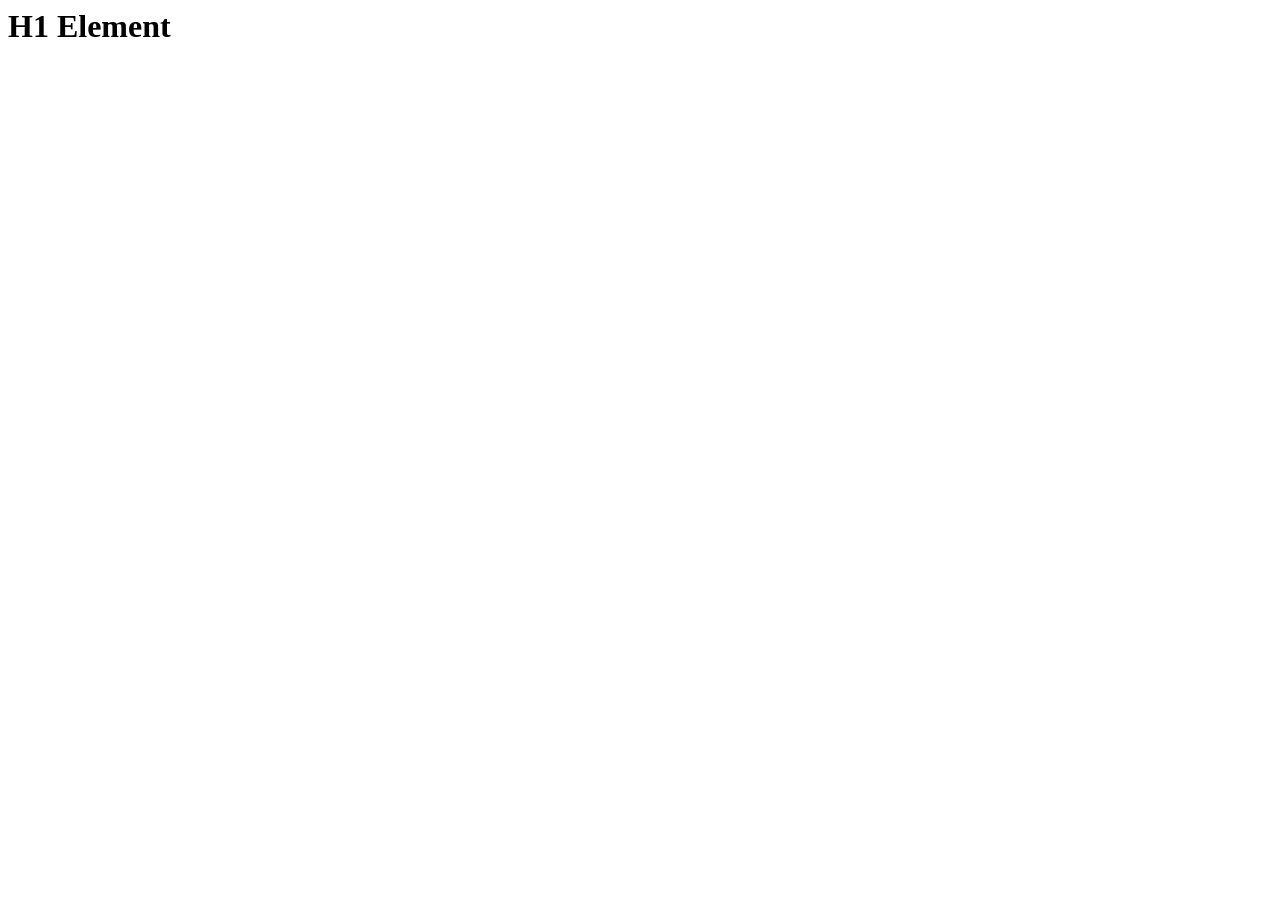
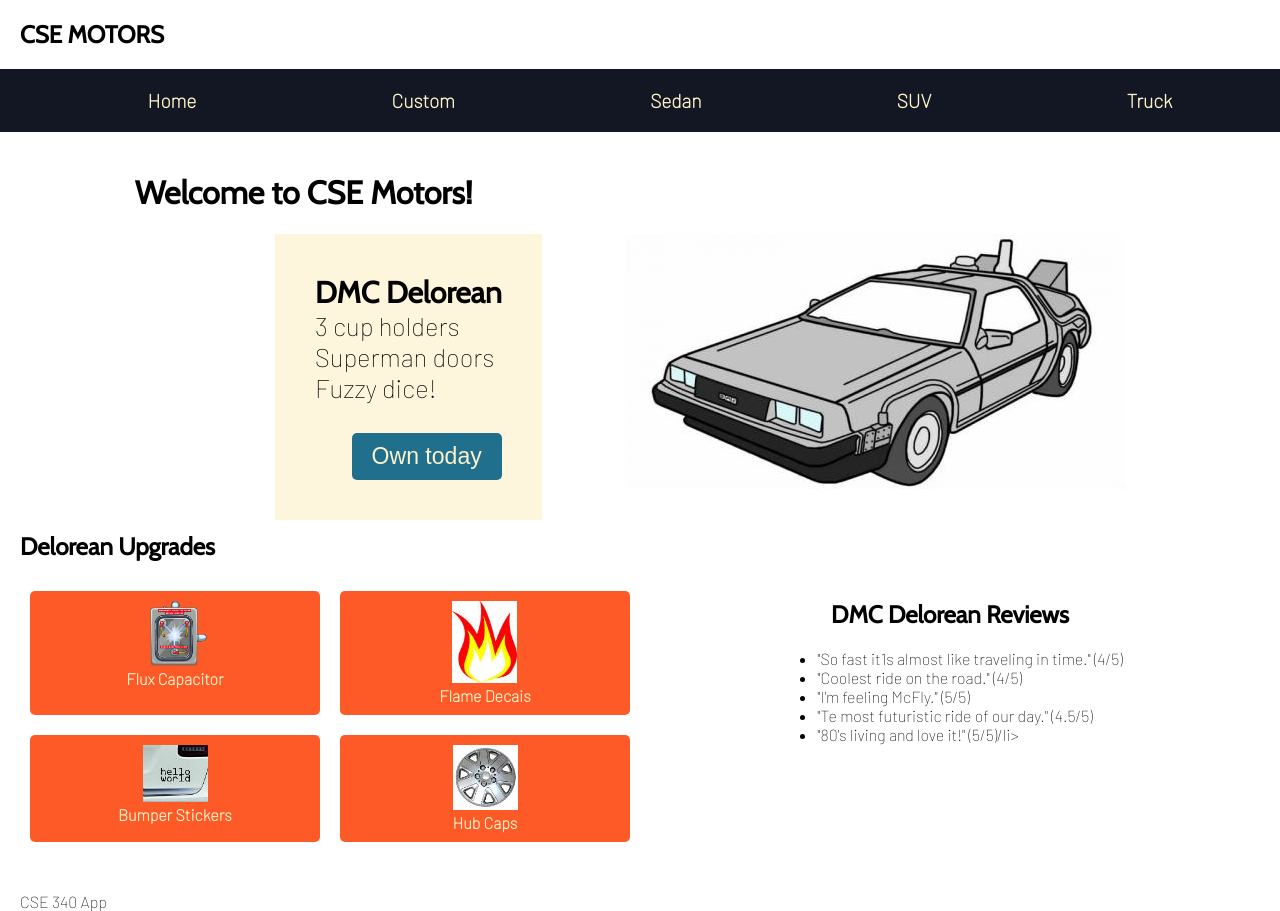
Before and after one commit to Kraken-369/340-starter, a Node server app: page / in a window 1280 px wide. Before the commit the page is almost empty. Before the commit the page ends 37 px from the top, so only its background shows below. Run offline with Node 20, Linux system fonts and the light colour scheme; some libraries are stand-ins or nearby versions.

Commit message:
Create home page layout

```diff
--- /dev/null
+++ b/public/css/footer.css
@@ -0,0 +1,3 @@
+footer {
+  padding-top: 40px;
+}
--- /dev/null
+++ b/public/css/header.css
@@ -0,0 +1,53 @@
+nav {
+  background-color: var(--gray-dark);
+  color: var(--white);
+  padding: 20px 0;
+  text-align: start;
+}
+
+nav > .container {
+  align-items: center;
+  display: flex;
+  justify-content: space-between;
+}
+
+.nav-bar {
+  width: 100%;
+}
+
+.nav-bar > ul {
+  align-items: center;
+  display: flex;
+  justify-content: space-around;
+  list-style-type: none;
+  margin: 0;
+}
+
+.nav-bar > ul > li {
+  display: inline;
+  margin: 0 10px;
+}
+
+.nav-bar > ul > li:first-child {
+  margin-left: 0;
+}
+
+.nav-bar > ul > li:last-child {
+  margin-right: 0;
+}
+
+.nav-bar ul li a {
+  color: var(--white);
+  font-size: 1.2em;
+  font-weight: bold;
+  padding: 5px 20px;
+  text-decoration: none;
+}
+
+.nav-bar ul li a:hover {
+  background-color: var(--base-alpha);
+  border: 1px solid var(--white);
+  border-radius: 5px;
+  color: var(--white);
+  padding: 5px 18px;
+}
--- /dev/null
+++ b/public/css/hero.css
@@ -0,0 +1,28 @@
+.hero {
+  padding: 20px 135px;
+}
+
+.features {
+  text-align: right;
+}
+
+.features > div {
+  background-color: var(--white-alpha);
+  font-size: 1.6em;
+  left: 275px;
+  padding: 40px;
+  position: absolute;
+  text-align: left;
+}
+
+.features button {
+  background-color: var(--base);
+  border: none;
+  border-radius: 5px;
+  color: var(--white);
+  cursor: pointer;
+  float: right;
+  font-size: .9em;
+  margin-top: 30px;
+  padding: 10px 20px;
+}
--- /dev/null
+++ b/public/css/navigation.css
@@ -0,0 +1,31 @@
+.row {
+  display: flex;
+  flex-direction: row;
+  flex-wrap: wrap;
+  width: 100%;
+}
+
+.column {
+  align-items: center;
+  display: flex;
+  flex-direction: column;
+  flex: 1;
+}
+
+.reverse {
+  flex-direction: row-reverse;
+}
+
+.attribute {
+  background-color: var(--orange);
+  border-radius: 5px;
+  color: var(--white);
+  font-weight: bold;
+  margin: 10px;
+  padding: 10px;
+  text-align: center;
+}
+
+.attribute a {
+  color: var(--white);
+}
--- a/public/css/styles.css
+++ b/public/css/styles.css
@@ -1,6 +1,86 @@
+@import url('https://fonts.googleapis.com/css2?family=Cabin&display=swap');
+@import url('https://fonts.googleapis.com/css2?family=Barlow:wght@100&display=swap');
+
+@import url('/css/header.css');
+@import url('/css/hero.css');
+@import url('/css/navigation.css');
+@import url('/css/footer.css');
+
+/*/ ==== [ Ini variables ] ==== /*/
+
+:root {
+  --base: rgb(32, 111, 141);
+  --base-alpha: rgba(32, 111, 141, .55);
+  --gray-dark: #131723;
+  --blue-light: #49AEC0;
+  --orange: #FE5A27;
+  --white: rgb(254, 242, 202);
+  --white-alpha: rgba(254, 242, 202, .65);
+}
+
 /******* Change Box Model ***************/
 *,
 *:before,
 *:after {
   box-sizing: border-box;
 }
+
+/*/ ==== [ Styles ] ==== /*/
+
+*:focus {
+  outline: none;
+}
+
+body {
+  font-size: 1rem;
+  margin: 0;
+}
+
+a {
+  text-decoration: none;
+}
+
+img {
+  max-width: 100%;
+}
+
+h1, h2, h3, h4, h5 {
+  font-family: 'Cabin';
+}
+
+h3,
+h5,
+ul,
+p {
+  margin: 0;
+}
+
+.container {
+  font-family: 'Barlow';
+  margin: 0 auto;
+  max-width: 1320px;
+  padding: 0 20px;
+}
+
+
+/*/ ==== [ Meida Queries ] ==== /*/
+
+@media screen and (max-width: 601px) {
+
+  .hero {
+    padding: 20px;
+  }
+
+  .features > div {
+    left: 0;
+  }
+
+  .row.reverse {
+    display: block;
+  }
+
+  .row.reverse > div:first-child {
+    align-items: baseline;
+  }
+
+}
--- a/server.js
+++ b/server.js
@@ -10,10 +10,8 @@ const express = require("express")
 const env = require("dotenv").config()
 const app = express()
 const static = require("./routes/static")
-// const expressLayouts = require("express-ejs-layouts")
 
 app.set('views', path.join(__dirname, 'views'))
-// app.use(expressLayouts)
 app.set("view engine", "ejs")
 
 /* ***********************
@@ -37,5 +35,5 @@ app.listen(port, () => {
 
 // Index route
 app.get('/', function(req, res) {
-  res.render('index', {title: 'Home'})
+  res.render('index', {title: 'CSE Motor'})
 })
--- a/views/index.ejs
+++ b/views/index.ejs
@@ -1 +1,14 @@
-<h1>H1 Element</h1>
+<!DOCTYPE html>
+<html lang="en">
+
+<%- include('./partials/head') %>
+
+<body>
+
+  <%- include('./partials/header') %>
+  <%- include('./partials/hero.ejs') %>
+  <%- include('./partials/navigation') %>
+  <%- include('./partials/footer') %>
+
+</body>
+</html>
--- /dev/null
+++ b/views/partials/footer.ejs
@@ -0,0 +1,5 @@
+<footer>
+  <div class="container">
+    CSE 340 App
+  </div>
+</footer>
--- /dev/null
+++ b/views/partials/head.ejs
@@ -0,0 +1,13 @@
+<head>
+  <meta charset="UTF-8">
+  <meta name="viewport" content="width=device-width, initial-scale=1.0">
+
+  <link rel="icon" href="/images/site/favicon-32x32.png">
+
+  <title><%- title %></title>
+
+  <meta name="author" content="Nestor R. Otondo">
+  <meta name="description" content="CSE Motor, concessionary vehicles">
+
+  <link rel="stylesheet" href="/css/styles.css">
+</head>
--- /dev/null
+++ b/views/partials/header.ejs
@@ -0,0 +1,26 @@
+<header>
+  <section>
+    <div class="container">
+      <h1>CSE MOTORS</h1>
+    </div>
+  </section>
+  <nav>
+    <!--div class="hamburger-button">
+      <input type="checkbox">
+      <span></span>
+      <span></span>
+      <span></span>
+    </div-->
+    <div class="container">
+      <div class="nav-bar" id="main-menu">
+        <ul>
+          <li><a href="">Home</a></li>
+          <li><a href="">Custom</a></li>
+          <li><a href="">Sedan</a></li>
+          <li><a href="">SUV</a></li>
+          <li><a href="">Truck</a></li>
+        </ul>
+      </div>
+    </div>
+  </nav>
+</header>
--- /dev/null
+++ b/views/partials/hero.ejs
@@ -0,0 +1,15 @@
+<div class="hero">
+  <h1>Welcome to CSE Motors!</h1>
+  <div class="container">
+    <div class="features">
+      <div>
+        <h3>DMC Delorean</h3>
+        <p>3 cup holders</p>
+        <p>Superman doors</p>
+        <p>Fuzzy dice!</p>
+        <button>Own today</button>
+      </div>
+      <img src="/images/vehicles/delorean.jpg" alt="DMC Delorean">
+    </div>
+  </div>
+</div>
--- /dev/null
+++ b/views/partials/navigation.ejs
@@ -0,0 +1,33 @@
+<div class="container">
+  <h2>Delorean Upgrades</h2>
+  <div class="row reverse">
+    <div class="column">
+      <h2>DMC Delorean Reviews</h2>
+      <ul>
+        <li>"So fast it1s almost like traveling in time." (4/5)</li>
+        <li>"Coolest ride on the road." (4/5)</li>
+        <li>"I'm feeling McFly." (5/5)</li>
+        <li>"Te most futuristic ride of our day." (4.5/5)</li>
+        <li>"80's living and love it!" (5/5)/li>
+      </ul>
+    </div>
+    <div class="column">
+      <div class="row">
+        <div class="column attribute">
+          <a href="#"><img src="/images/upgrades/flux-cap.png" alt=""><br>Flux Capacitor</a>
+        </div>
+        <div class="column attribute">
+          <a href="#"><img src="/images/upgrades/flame.jpg" alt=""><br>Flame Decais</a>
+        </div>
+      </div>
+      <div class="row">
+        <div class="column attribute">
+          <a href="#"><img src="/images/upgrades/bumper_sticker.jpg" alt=""><br>Bumper Stickers</a>
+        </div>
+        <div class="column attribute">
+          <a href="#"><img src="/images/upgrades/hub-cap.jpg" alt=""><br>Hub Caps</a>
+        </div>
+      </div>
+    </div>
+  </div>
+</div>
```
